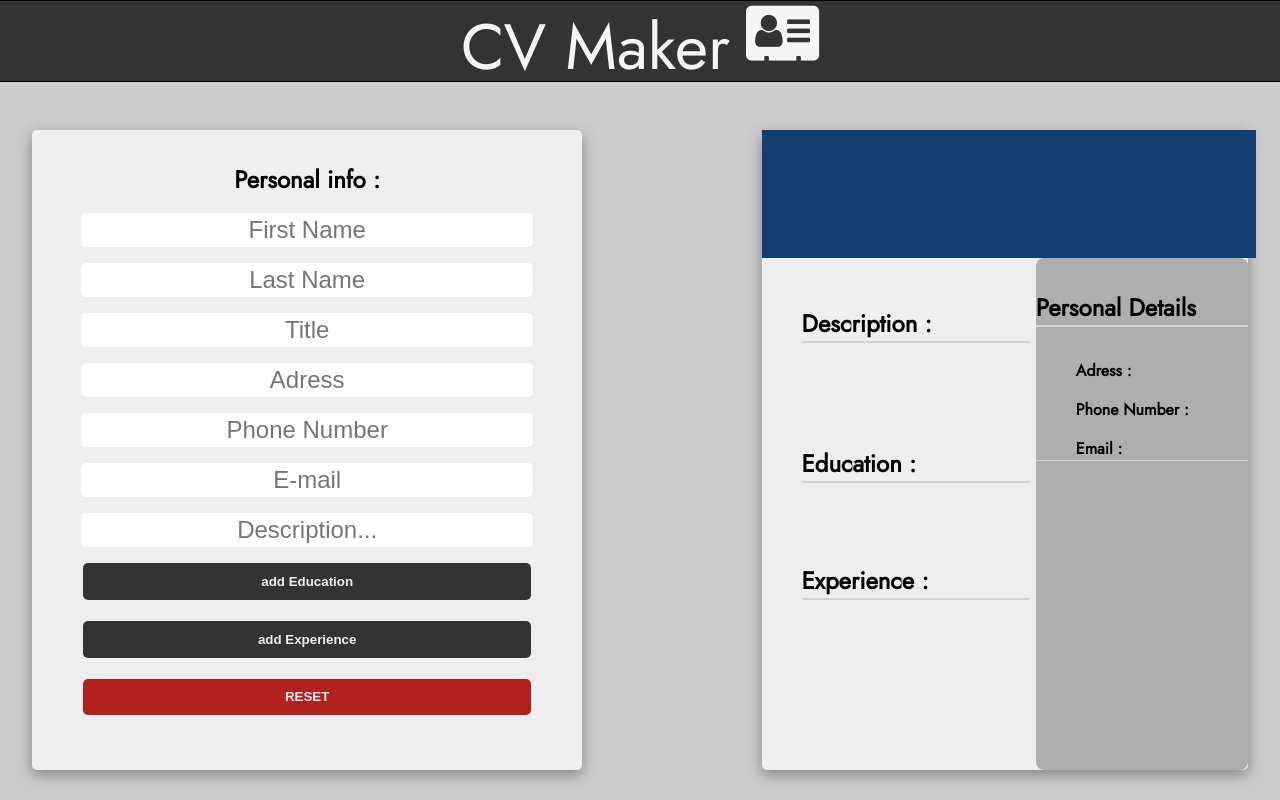
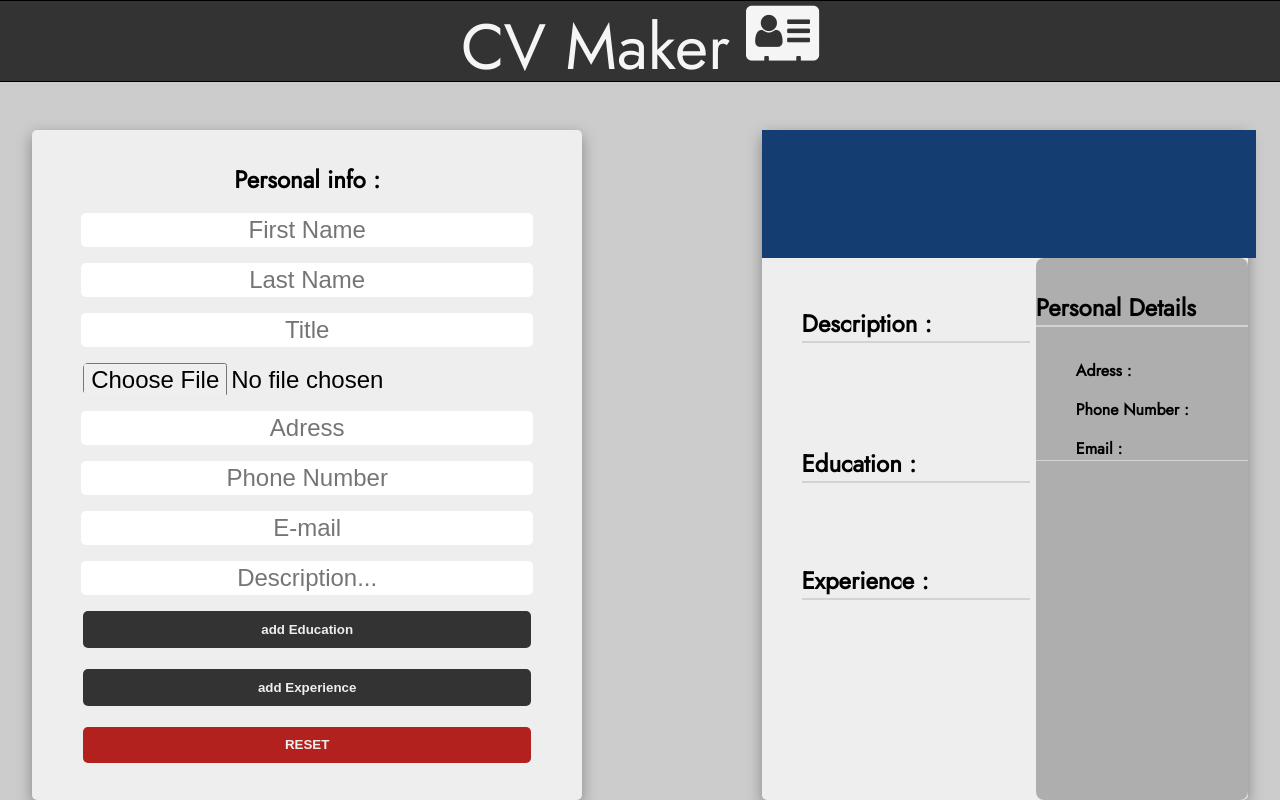
Before and after one commit to theDoorKeeper/react-cv-project, a React (Create React App) app: page / in a window 1280 px wide. Built offline with nearby package versions, Linux system fonts and the light colour scheme; the HTML template or start-up script is replaced by a standard one.

Commit message:
added photo Input

```diff
--- a/src/components/EditingBody.js
+++ b/src/components/EditingBody.js
@@ -18,6 +18,7 @@ const  EditingBody = () => {
     phoneNumber: '',
     eMail: '',
     description: '',
+    photo:'',
   });
 
   const [experienceArray, setExperienceArray] = useState([]);
@@ -127,7 +128,7 @@ const  EditingBody = () => {
   }
 
   const {
-    firstName, lastName, title, adress, phoneNumber, eMail, description,
+    firstName, lastName, title, adress, phoneNumber, eMail, description, photo,
   } = personalInfo;
 
   return (
@@ -142,6 +143,7 @@ const  EditingBody = () => {
             <input name="firstName" type="text" placeholder="First Name" onChange={inputHandler} value={firstName} />
             <input name="lastName" type="text" placeholder="Last Name" onChange={inputHandler} value={lastName} />
             <input name="title" type="text" placeholder="Title" onChange={inputHandler} value={title} />
+            <input name="photo" type="file" onChange={inputHandler} value={photo} placeholder="photo" accept="gif,.jpg,.jpeg,.png,.doc,.docx"/>
             <input name="adress" type="text" placeholder="Adress" onChange={inputHandler} value={adress} />
             <input name="phoneNumber" type="text" placeholder="Phone Number" onChange={inputHandler} value={phoneNumber} />
             <input name="eMail" type="text" placeholder="E-mail" onChange={inputHandler} value={eMail} />
--- a/src/style/preview.css
+++ b/src/style/preview.css
@@ -90,7 +90,3 @@ ul{
     font-size: x-large;
     border-bottom: lightgray 2px solid;
 }
-
-.previewListItem{
-   /*  min-height: 20rem; */
-}
```
